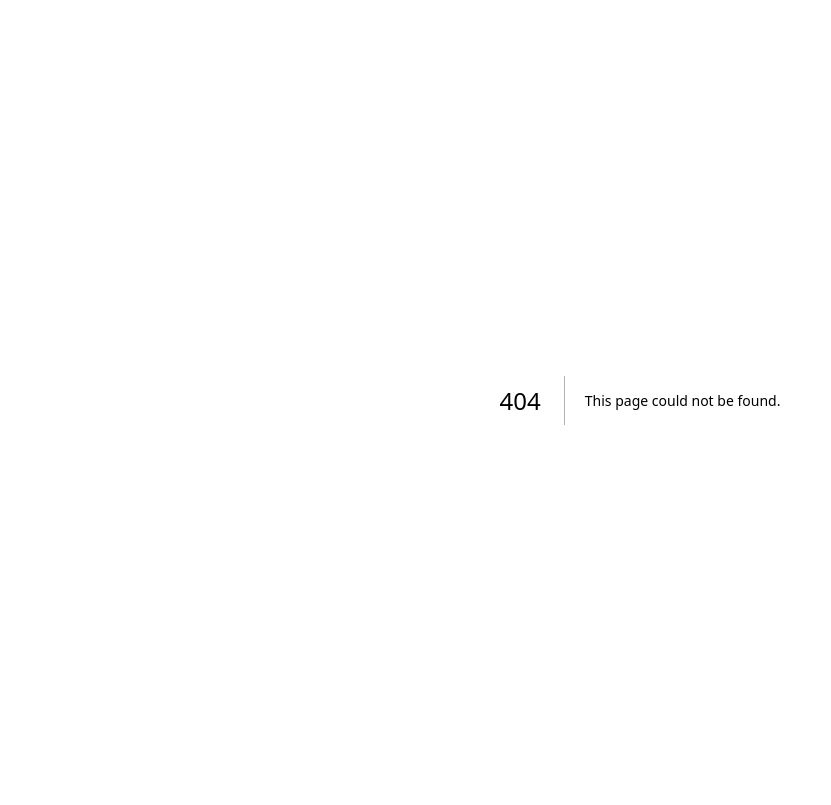
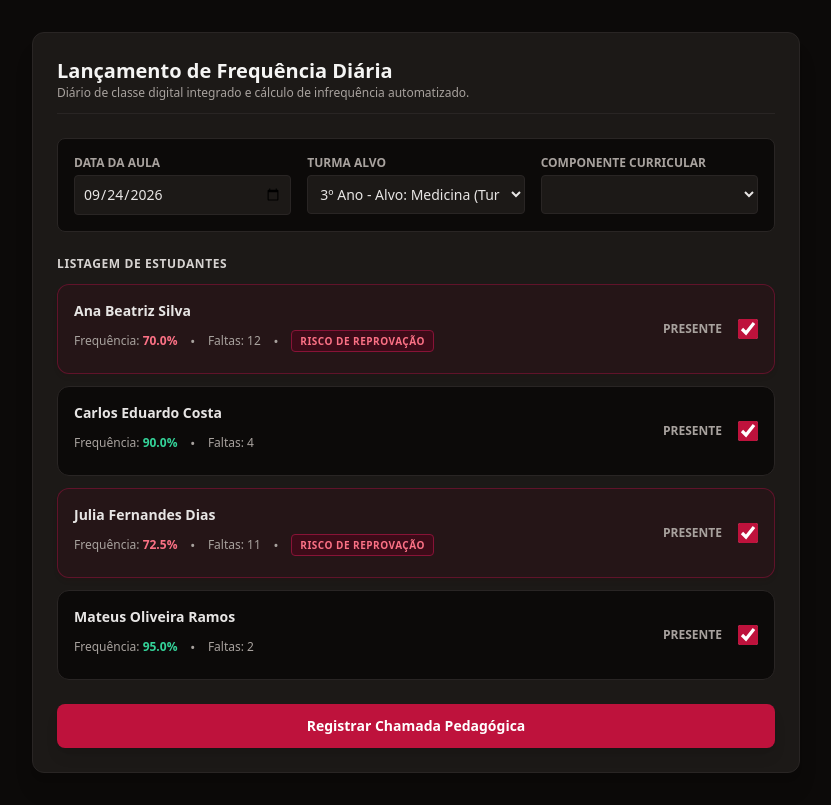
Before and after one commit to franferrazdev/school-management-dashboard, a Next.js app: page /dashboard/attendance in a window 1280 px wide. Before the commit this address had no page. Shown: the whole page, without its empty margins (0-831 px from the left). Built offline with nearby package versions, Linux system fonts and the light colour scheme.

Commit message:
feat: implement daily attendance roll call interface with dynamic infrequency risk styling

```diff
--- /dev/null
+++ b/src/app/dashboard/attendance/page.tsx
@@ -0,0 +1,9 @@
+import { AttendanceRollCall } from "@/modules/enrollment/presentation/components/attendance-roll-call";
+
+export default function AttendancePage() {
+  return (
+    <div className="min-h-screen bg-stone-950 p-8 items-center justify-center">
+      <AttendanceRollCall />
+    </div>
+  );
+}
--- /dev/null
+++ b/src/modules/enrollment/presentation/components/attendance-roll-call.tsx
@@ -0,0 +1,250 @@
+"use client";
+
+import { useForm } from "react-hook-form";
+import { useState } from "react";
+import { z } from "zod";
+import { zodResolver } from "@hookform/resolvers/zod";
+
+// Simulação de estudantes cadastrados no DBeaver (Em breve virá um fetch real do banco)
+const mockStudents = [
+  {
+    id: "a1b2c3d4-e5f6-7a8b-9c0d-1e2f3a4b5c6d",
+    name: "Ana Beatriz Silva",
+    totalClasses: 40,
+    absences: 12,
+  }, // 70% de presença (Risco!)
+  {
+    id: "b2c3d4e5-f6a7-8b9c-0d1e-2f3a4b5c6d7e",
+    name: "Carlos Eduardo Costa",
+    totalClasses: 40,
+    absences: 4,
+  }, // 90% de presença (Seguro)
+  {
+    id: "c3d4e5f6-a7b8-9c0d-1e2f-3a4b5c6d7e8f",
+    name: "Julia Fernandes Dias",
+    totalClasses: 40,
+    absences: 11,
+  }, // 72.5% de presença (Risco!)
+  {
+    id: "d4e5f6a7-b8c9-0d1e-2f3a-4b5c6d7e8f9a",
+    name: "Mateus Oliveira Ramos",
+    totalClasses: 40,
+    absences: 2,
+  }, // 95% de presença (Seguro)
+];
+
+const AttendanceFormSchema = z.object({
+  date: z.string().min(1, "A data da chamada é obrigatória."),
+  classId: z.string().min(1, "A seleção da turma é obrigatória."),
+  subjectId: z.string().min(1, "A seleção da disciplina é obrigatória."),
+  records: z.array(
+    z.object({
+      studentId: z.uuid(),
+      isPresent: z.boolean(),
+    }),
+  ),
+});
+
+type AttendanceFormInput = z.infer<typeof AttendanceFormSchema>;
+
+export function AttendanceRollCall() {
+  const [apiError, setApiError] = useState<string | null>(null);
+  const [successMessage, setSuccessMessage] = useState<string | null>(null);
+  const [isLoading, setIsLoading] = useState(false);
+
+  const {
+    register,
+    handleSubmit,
+    formState: { errors },
+  } = useForm<AttendanceFormInput>({
+    resolver: zodResolver(AttendanceFormSchema),
+    defaultValues: {
+      date: new Date().toISOString().split("T")[0],
+      classId: "TURMA-A-2026",
+      subjectId: "MATEMATICA_ENEM",
+      records: mockStudents.map((student) => ({
+        studentId: student.id,
+        isPresent: true,
+      })),
+    },
+  });
+
+  const onSubmit = async (data: AttendanceFormInput) => {
+    setIsLoading(true);
+    setApiError(null);
+    setSuccessMessage(null);
+
+    try {
+      const response = await fetch("/api/attendance/save", {
+        method: "POST",
+        headers: { Content_Type: "appication/json" },
+        body: JSON.stringify(data),
+      });
+
+      const result = await response.json();
+
+      if (!response.ok) {
+        throw new Error(result.error || "Falha ao registrar a chamada.");
+      }
+
+      setSuccessMessage(result.message);
+    } catch (error: unknown) {
+      if (error instanceof Error) {
+        setApiError(error.message);
+      } else {
+        setApiError("Ocorreu um erro inesperado ao salvar a frequência.");
+      }
+    } finally {
+      setIsLoading(false);
+    }
+  };
+
+  return (
+    <div className="w-full max-w-3xl bg-stone-900 border border-stone-800 p-6 rounded-xl shadow-xl space-y-6">
+      <header className="border-b border-stone-800 pb-3 flex flex-col md:flex-row md:items-center justify-between gap-2">
+        <div>
+          <h2 className="text-xl font-bold text-stone-100">
+            Lançamento de Frequência Diária
+          </h2>
+          <p className="text-xs text-stone-400">
+            Diário de classe digital integrado e cálculo de infrequência
+            automatizado.
+          </p>
+        </div>
+      </header>
+
+      {apiError && (
+        <div className="p-3 bg-red-950/40 border border-red-900 roudned-lg text-red-400 text-xs text-center">
+          {apiError}
+        </div>
+      )}
+      {successMessage && (
+        <div className="p-3 bg-emerald-950/40 border border-emerald-900 rounded-lg text-emerald-400 text-xs text-center">
+          {successMessage}
+        </div>
+      )}
+
+      <form onSubmit={handleSubmit(onSubmit)} className="space-y-6">
+        {/* Metadatos da Chamada */}
+        <div className="grid grid-cols-1 md:grid-cols-3 gap-4 bg-stone-950 p-4 border border-stone-800 rounded-lg">
+          <div className="flex flex-col gap-1">
+            <label className="text-xs font-semibold text-stone-400 uppercase">
+              Data da Aula
+            </label>
+            <input
+              type="date"
+              {...register("date")}
+              className="p-2 bg-stone-900 border border-stone-800 rounded text-sm text-stone-200 focus:outline-none focus:border-rose-500"
+            />
+          </div>
+          <div className="flex flex-col gap-1">
+            <label className="text-xs font-semibold text-stone-400 uppercase">
+              Turma Alvo
+            </label>
+            <select
+              {...register("classId")}
+              className="p-2 bg-stone-900 border border-stone-800 rounded text-sm text-stone-200 focus:outline-none focus:border-rose-500"
+            >
+              <option value="TURMA-A-2026">
+                3º Ano - Alvo: Medicina (Turma A)
+              </option>
+            </select>
+          </div>
+          <div className="flex flex-col gap-1">
+            <label className="text-xs font-semibold text-stone-400 uppercase">
+              Componente Curricular
+            </label>
+            <select
+              {...register("subjectId")}
+              className="p-2 bg-stone-900 border border-stone-800 rounded text-sm text-stone-200 focus:outline-none focus:border-rose-500"
+            >
+              <option value="MATEMATICA-ENEM">
+                Matemática Aplicada (ENEM)
+              </option>
+            </select>
+          </div>
+        </div>
+
+        {/* Listagem de Alunos */}
+        <div className="space-y-3">
+          <label className="text-xs font-bold text-stone-300 uppercase tracking-wider block">
+            Listagem de Estudantes
+          </label>
+
+          {mockStudents.map((student, index) => {
+            const attendanceRate =
+              ((student.totalClasses - student.absences) /
+                student.totalClasses) *
+              100;
+            const isAtRisk = attendanceRate < 75;
+
+            return (
+              <div
+                key={student.id}
+                className={`p-4 border rounded-xl flex items-center justify-between transition-colors ${
+                  isAtRisk
+                    ? "bg-rose-950/20 border-rose-900/60 shadow-md shadow-rose-950/5"
+                    : "bg-stone-950 border-stone-800"
+                }`}
+              >
+                <div>
+                  <h4 className="text-sm font-bold text-stone-200">
+                    {student.name}
+                  </h4>
+                  <div className="flex items-center gap-3 mt-1 text-xs text-stone-400">
+                    <span>
+                      Frequência:{" "}
+                      <strong
+                        className={
+                          isAtRisk ? "text-rose-400" : "text-emerald-400"
+                        }
+                      >
+                        {attendanceRate.toFixed(1)}%
+                      </strong>
+                    </span>
+                    <span className="text-2xl">·</span>
+                    <span>Faltas: {student.absences}</span>
+                    {isAtRisk && (
+                      <>
+                        <span className="text-2xl">·</span>
+                        <span className="text-rose-400 font-bold uppercase text-[10px] tracking-wider bg-rose-950/60 px-2 py-0.5 border border-rose-900 rounded">
+                          Risco de Reprovação
+                        </span>
+                      </>
+                    )}
+                  </div>
+                </div>
+
+                <div className="flex items-center gap-3">
+                  <input
+                    type="hidden"
+                    value={student.id}
+                    {...register(`records.${index}.studentId` as const)}
+                  />
+                  <label className="text-xs font-semibold text-stone-400 uppercase mr-1">
+                    Presente
+                  </label>
+                  <input
+                    type="checkbox"
+                    {...register(`records.${index}.isPresent` as const)}
+                    className="w-5 h-5 accent-rose-700 cursor-pointer rounded bg-stone-900 border-stone-800"
+                  />
+                </div>
+              </div>
+            );
+          })}
+        </div>
+
+        <button
+          type="submit"
+          disabled={isLoading}
+          className="w-full p-3 bg-rose-700 hover:bg-rose-800 disabled:bg-stone-800 disabled:text-stone-500 text-white font-bold rounded-lg transition-colors text-sm cursor-pointer shadow-lg"
+        >
+          {isLoading
+            ? "Salvando Folha de Chamada..."
+            : "Registrar Chamada Pedagógica"}
+        </button>
+      </form>
+    </div>
+  );
+}
```
